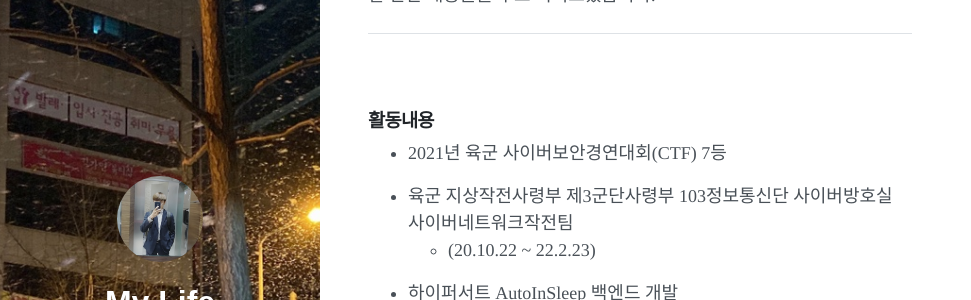
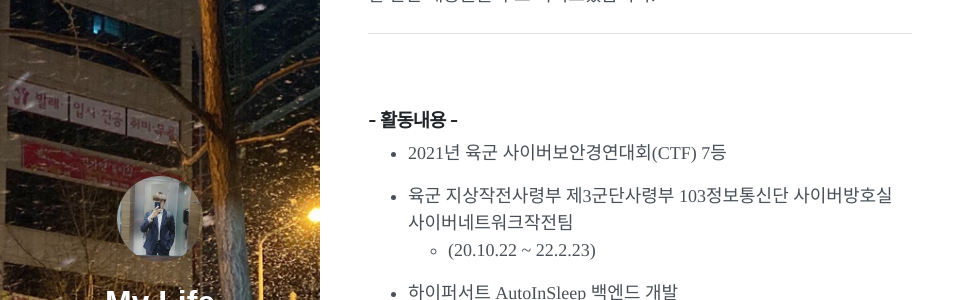
Before and after one commit to dig06161/dig06161.github.io, a Jekyll site: the page built from about.md, in a window 1280 px wide and 1359 px high. Shown: the part 325-625 px from the top of the window, without its empty margins (0-971 px from the left). Built offline with Jekyll 4.4.1, drawn with Linux system fonts in a browser that asks for light colours; nearby versions of some CDN libraries.

Commit message:
ㅁㄴㅇㄹ

```diff
--- a/about.md
+++ b/about.md
@@ -13,7 +13,7 @@ title: About
 <hr>
 <br>
 
-### 활동내용
+### - 활동내용 -
 
 - 2021년 육군 사이버보안경연대회(CTF) 7등
 
```
